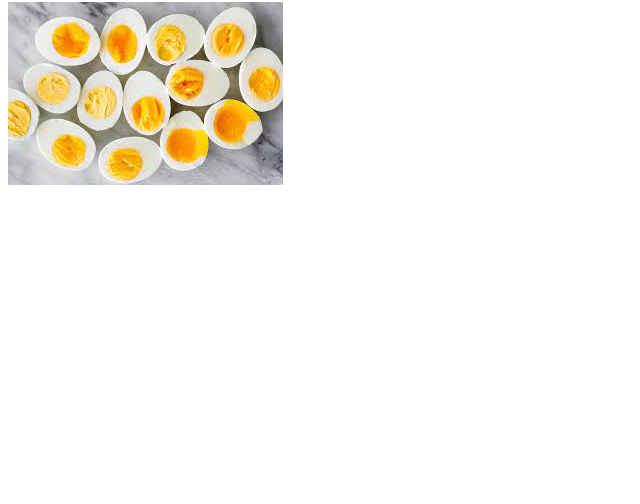
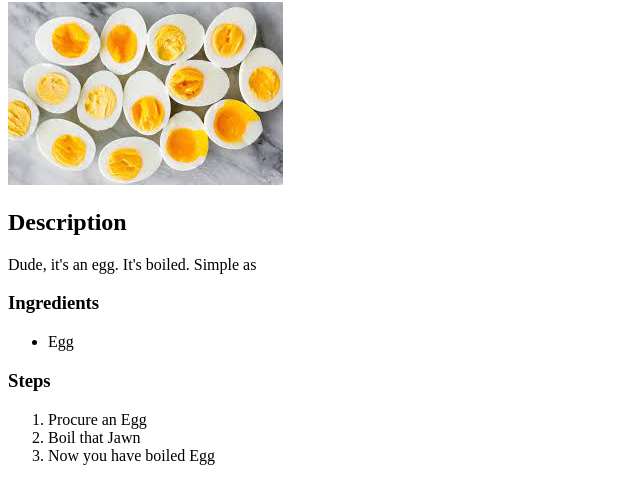
Before and after one commit to gtgilson/odin-recipes, a plain HTML site: page recipes/egg-boiled.html in a window 1280 px wide. Shown: the part 78-582 px from the top of the page, without its empty margins (0-640 px from the left). Drawn offline with Linux system fonts and the light colour scheme.

Commit message:
Added content to egg-boiled.html

```diff
--- a/recipes/egg-boiled.html
+++ b/recipes/egg-boiled.html
@@ -7,5 +7,17 @@
 <body>
     <h1>Boiled Egg</h1>
     <img src="../images/eggs.jpeg">
+    <h2>Description</h2>
+    <p>Dude, it's an egg. It's boiled. Simple as</p>
+    <h3>Ingredients</h3>
+    <ul>
+        <li>Egg</li>
+    </ul>
+    <h3>Steps</h3>
+    <ol>
+        <li>Procure an Egg </li>
+        <li>Boil that Jawn </li>
+        <li>Now you have boiled Egg</li>
+    </ol>
 </body>
 </html>
```
